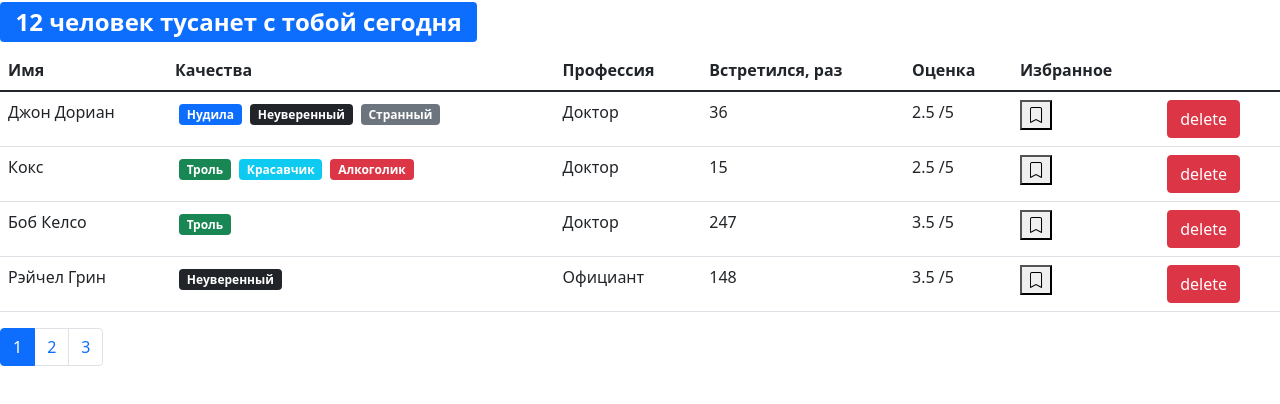
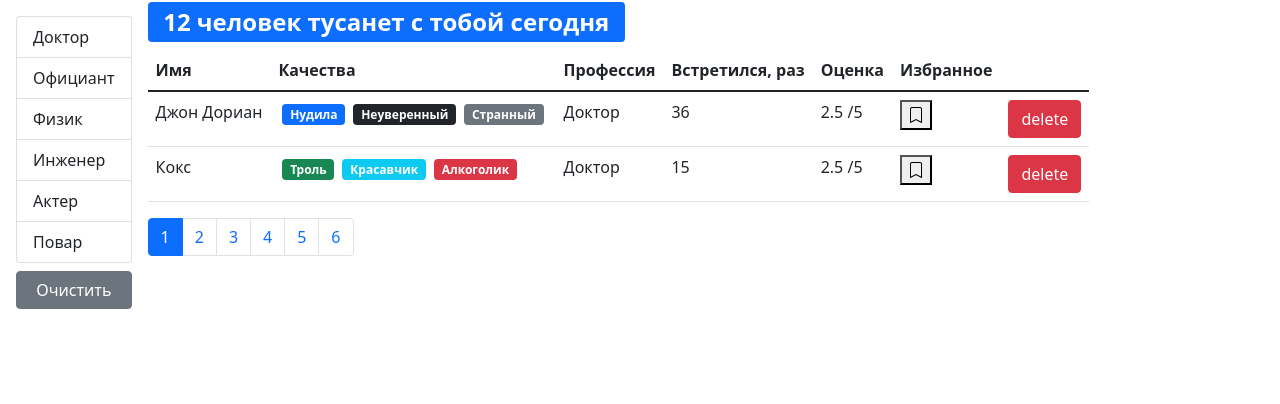
Before and after one commit to Zerg111/Course-project, a React (Create React App) app: page / in a window 1280 px wide. Shown: the top 404 px of the page. Built offline with nearby package versions, Linux system fonts and the light colour scheme.

Commit message:
add async load users and filter

```diff
--- a/src/App.js
+++ b/src/App.js
@@ -1,10 +1,17 @@
-import React, { useState } from "react"
+import React, { useState, useEffect } from "react"
 import Users from "./components/users"
-import SearchStatus from "./components/searchStatus"
 import api from "./api"
 
 function App() {
-    const [users, setUsers] = useState(api.users.fetchAll())
+    const [users, setUsers] = useState([])
+    const [loading, setLoading] = useState(false)
+
+    useEffect(() => {
+        api.users.fetchAll().then((data) => {
+            setUsers(data)
+            setLoading(true)
+        })
+    }, [])
     const handleDelete = (userId) => {
         setUsers(users.filter((user) => user._id !== userId))
     }
@@ -21,12 +28,13 @@ function App() {
     }
     return (
         <div>
-            <SearchStatus length={users.length} />
-            <Users
-                onDelete={handleDelete}
-                onToggleBookMark={handleToggleBookMark}
-                users={users}
-            />
+            {loading && (
+                <Users
+                    users={users}
+                    onDelete={handleDelete}
+                    onToggleBookMark={handleToggleBookMark}
+                />
+            )}
         </div>
     )
 }
--- /dev/null
+++ b/src/api/fake.api/professions.api.js
@@ -0,0 +1,26 @@
+export const professionsObject = {
+    doctor: { _id: "67rdca3eeb7f6fgeed471818", name: "Доктор" },
+    waiter: { _id: "67rdca3eeb7f6fgeed471820", name: "Официант" },
+    physics: { _id: "67rdca3eeb7f6fgeed471814", name: "Физик" },
+    engineer: { _id: "67rdca3eeb7f6fgeed471822", name: "Инженер" },
+    actor: { _id: "67rdca3eeb7f6fgeed471824", name: "Актер" },
+    cook: { _id: "67rdca3eeb7f6fgeed471829", name: "Повар" }
+}
+export const professions = [
+    { _id: "67rdca3eeb7f6fgeed471818", name: "Доктор" },
+    { _id: "67rdca3eeb7f6fgeed471820", name: "Официант" },
+    { _id: "67rdca3eeb7f6fgeed471814", name: "Физик" },
+    { _id: "67rdca3eeb7f6fgeed471822", name: "Инженер" },
+    { _id: "67rdca3eeb7f6fgeed471824", name: "Актер" },
+    { _id: "67rdca3eeb7f6fgeed471829", name: "Повар" }
+]
+const fetchAll = () =>
+    new Promise((resolve) => {
+        window.setTimeout(function () {
+            resolve(professions)
+        }, 2000)
+    })
+
+export default {
+    fetchAll
+}
--- a/src/api/fake.api/user.api.js
+++ b/src/api/fake.api/user.api.js
@@ -1,11 +1,4 @@
-const professions = {
-    doctor: { _id: "67rdca3eeb7f6fgeed471818", name: "Доктор" },
-    waiter: { _id: "67rdca3eeb7f6fgeed471820", name: "Официант" },
-    physics: { _id: "67rdca3eeb7f6fgeed471814", name: "Физик" },
-    engineer: { _id: "67rdca3eeb7f6fgeed471822", name: "Инженер" },
-    actor: { _id: "67rdca3eeb7f6fgeed471824", name: "Актер" },
-    cook: { _id: "67rdca3eeb7f6fgeed471829", name: "Повар" }
-}
+import { professionsObject as professions } from "./professions.api"
 const qualities = {
     tedious: {
         _id: "67rdca3eeb7f6fgeed471198",
@@ -149,6 +142,14 @@ const users = [
         bookmark: false
     }
 ]
-export function fetchAll() {
-    return users
+
+const fetchAll = () =>
+    new Promise((resolve) => {
+        window.setTimeout(function () {
+            resolve(users)
+        }, 2000)
+    })
+
+export default {
+    fetchAll
 }
--- a/src/api/index.js
+++ b/src/api/index.js
@@ -1,5 +1,7 @@
-import * as users from "./fake.api/user.api"
+import users from "./fake.api/user.api"
+import professions from "./fake.api/professions.api"
 const API = {
-    users
+    users,
+    professions
 }
 export default API
--- /dev/null
+++ b/src/components/groupList.jsx
@@ -0,0 +1,43 @@
+import React from "react"
+import PropTypes from "prop-types"
+
+const GroupList = ({
+    items,
+    valueProperty,
+    contentProperty,
+    onItemSelect,
+    selectedItem
+}) => {
+    return (
+        <ul className="list-group">
+            {Object.keys(items).map((item) => (
+                <li
+                    key={items[item][valueProperty]}
+                    className={
+                        "list-group-item" +
+                        (items[item] === selectedItem ? " active" : "")
+                    }
+                    onClick={() => onItemSelect(items[item])}
+                    role="button"
+                >
+                    {items[item][contentProperty]}
+                </li>
+            ))}
+        </ul>
+    )
+}
+
+GroupList.defaultProps = {
+    valueProperty: "_id",
+    contentProperty: "name"
+}
+
+GroupList.propTypes = {
+    items: PropTypes.oneOfType([PropTypes.object, PropTypes.array]),
+    valueProperty: PropTypes.string.isRequired,
+    contentProperty: PropTypes.string.isRequired,
+    onItemSelect: PropTypes.func.isRequired,
+    selectedItem: PropTypes.object.isRequired
+}
+
+export default GroupList
--- a/src/components/user.jsx
+++ b/src/components/user.jsx
@@ -14,7 +14,7 @@ const User = ({
     onToggleBookMark
 }) => {
     return (
-        <tr>
+        <tr key={_id}>
             <td>{name}</td>
             <td>
                 {qualities.map((qual) => (
--- a/src/components/users.jsx
+++ b/src/components/users.jsx
@@ -1,22 +1,65 @@
-import React, { useState } from "react"
+import React, { useState, useEffect } from "react"
 import { paginate } from "../utils/paginate"
 import Pagination from "./pagination"
+import { isEqual } from "lodash"
 import User from "./user"
 import PropTypes from "prop-types"
+import GroupList from "./groupList"
+import api from "../api"
+import SearchStatus from "./searchStatus"
 const Users = ({ users, ...rest }) => {
-    const count = users.length
-    const pageSize = 4
+    const pageSize = 2
     const [currentPage, setCurrentPage] = useState(1)
+    const [professions, setProfessions] = useState()
+    const [selectedProf, setSelectedProf] = useState()
+
+    useEffect(() => {
+        api.professions.fetchAll().then((data) => setProfessions(data))
+    }, [])
+
+    useEffect(() => {
+        setCurrentPage(1)
+    }, [selectedProf])
+
+    const handleProfessionSelect = (item) => {
+        setSelectedProf(item)
+    }
+
     const handlePageChange = (pageIndex) => {
-        console.log("page: ", pageIndex)
         setCurrentPage(pageIndex)
     }
 
-    const userCrop = paginate(users, currentPage, pageSize)
+    const filteredUsers = selectedProf
+        ? users.filter((user) => isEqual(user.profession, selectedProf))
+        : users
+    const count = filteredUsers.length
+    const userCrop = paginate(filteredUsers, currentPage, pageSize)
+
+    const clearFilter = () => {
+        setSelectedProf()
+    }
 
     return (
-        <>
-            {users.length > 0 && (
+        <div className="d-flex">
+            {professions && (
+                <div className="d-flex flex-column flex-shrink-0 p-3">
+                    <GroupList
+                        selectedItem={selectedProf}
+                        items={professions}
+                        onItemSelect={handleProfessionSelect}
+                    />
+                    <button
+                        className="btn btn-secondary mt-2"
+                        onClick={clearFilter}
+                    >
+                        Очистить
+                    </button>
+                </div>
+            )}
+
+            <div className="d-flex flex-column">
+                <SearchStatus length={count} />
+                {count > 0 && (
                     <table className="table">
                         <thead>
                             <tr>
@@ -36,13 +79,16 @@ const Users = ({ users, ...rest }) => {
                         </tbody>
                     </table>
                 )}
+                <div className="d-flex jystify-content-center">
                     <Pagination
                         itemsCount={count}
                         pageSize={pageSize}
                         currentPage={currentPage}
                         onPageChange={handlePageChange}
                     />
-        </>
+                </div>
+            </div>
+        </div>
     )
 }
 
```
Also changed, not shown: .eslintrc.js. Lines whose indentation alone changed are shown as unchanged.
